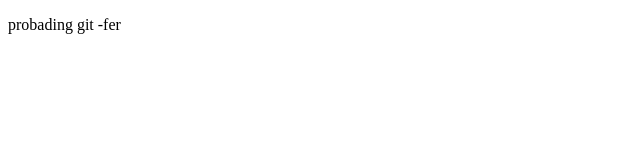
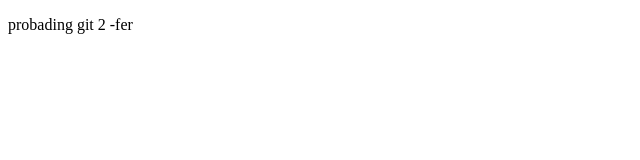
Before and after one commit to 2000fer/iniciatec-playground, a plain HTML site: page index.html in a window 1280 px wide. Shown: the full height of the page, 0-640 px from the left. Drawn offline with Linux system fonts and the light colour scheme.

Commit message:
primer modificacion

```diff
--- a/index.html
+++ b/index.html
@@ -8,7 +8,7 @@
 </head>
 <body>
 
-    <p>probading git -fer</p>
+    <p>probading git 2 -fer</p>
 
 
 
```
